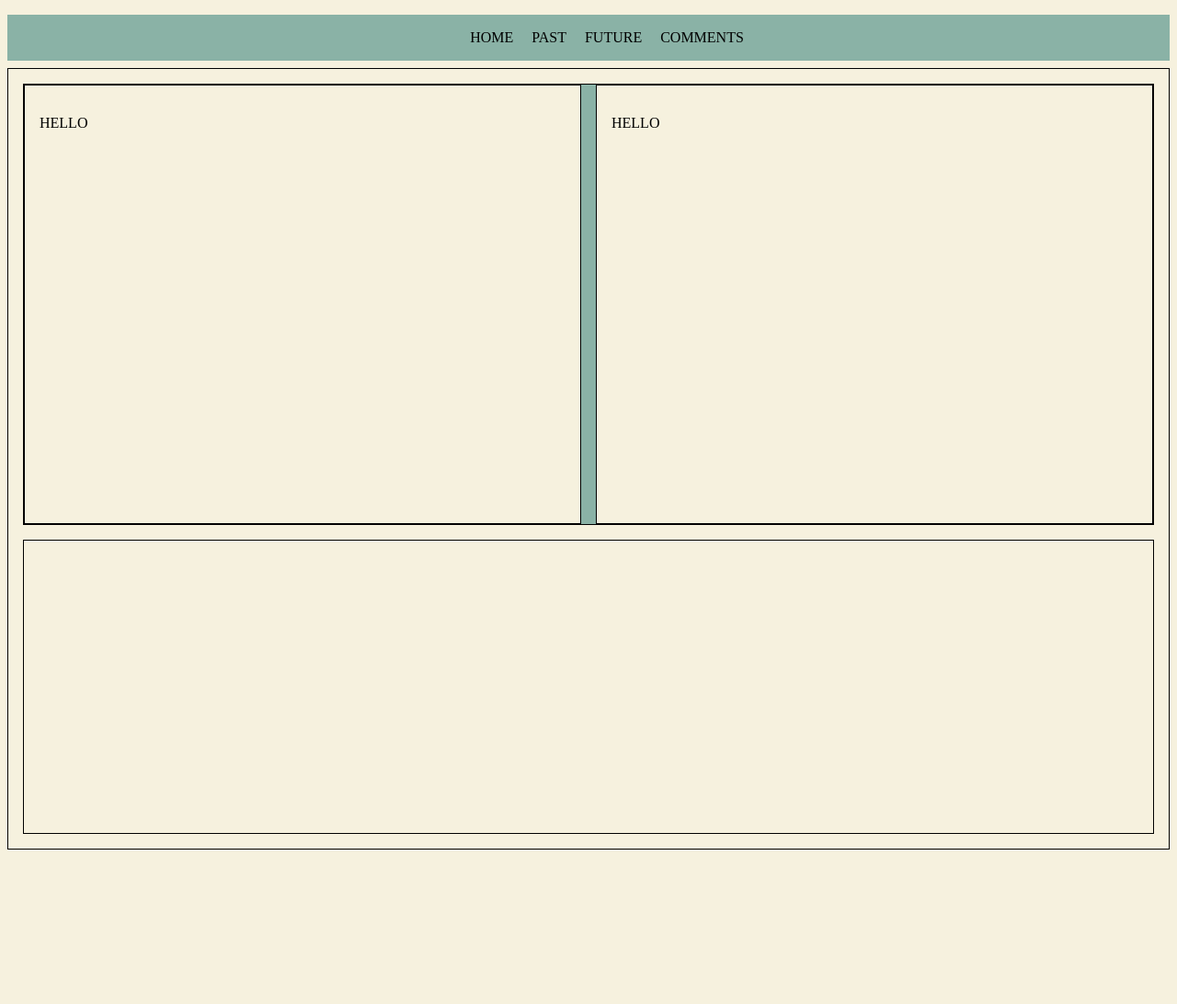
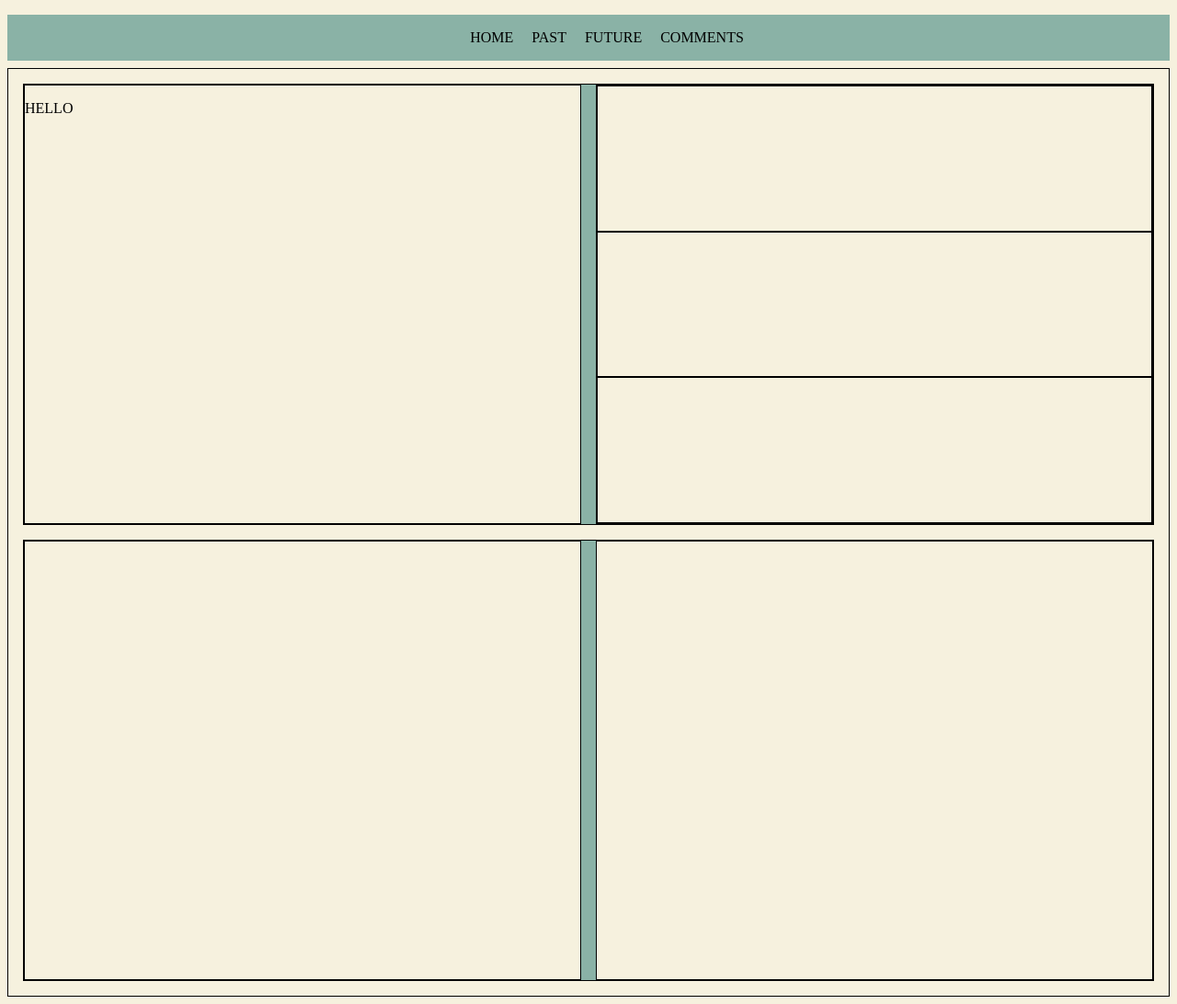
Before and after one commit to finngrandell/webAss, a plain HTML site: page past.html in a window 1280 px wide. Shown: the whole page at 92% size. Before the commit the page ends 932 px from the top, so only its background shows below. Drawn offline with Linux system fonts and the light colour scheme.

Commit message:
myfourthcommit

```diff
--- a/past.html
+++ b/past.html
@@ -20,11 +20,15 @@
                     <p>HELLO</p>
                 </div>
                 <div class="column">
-                    <p>HELLO</p>
+                    <div class="insertedRow"></div>
+                    <div class="insertedRow"></div>
+                    <div class="insertedRow"></div>
                 </div>
             </div>
-
-            <div class="carousel"></div>
+            <div class="row">
+                <div class="column"></div>
+                <div class="column"></div>
+            </div>
         </div>
     </body>
 </html>
--- a/websystems.css
+++ b/websystems.css
@@ -56,9 +56,11 @@ a:active{
 .column {
     flex: 1;
     background-color: #F6F1DE;
-    padding: 1em;
+    /* padding: 1em; */
     box-sizing: border-box;
     border: 1px solid black;
+    display: flex;
+    flex-direction: column;
 }
 
 .carousel {
@@ -67,3 +69,9 @@ a:active{
     background-color: #F6F1DE;
     border: 1px solid black;
 }
+
+.insertedRow {
+    border: 1px solid black;
+    width: 100%;
+    flex: 1;
+}
```
Also changed, not shown: comments.html (+37 -2 lines), future.html (+14 -3 lines).
